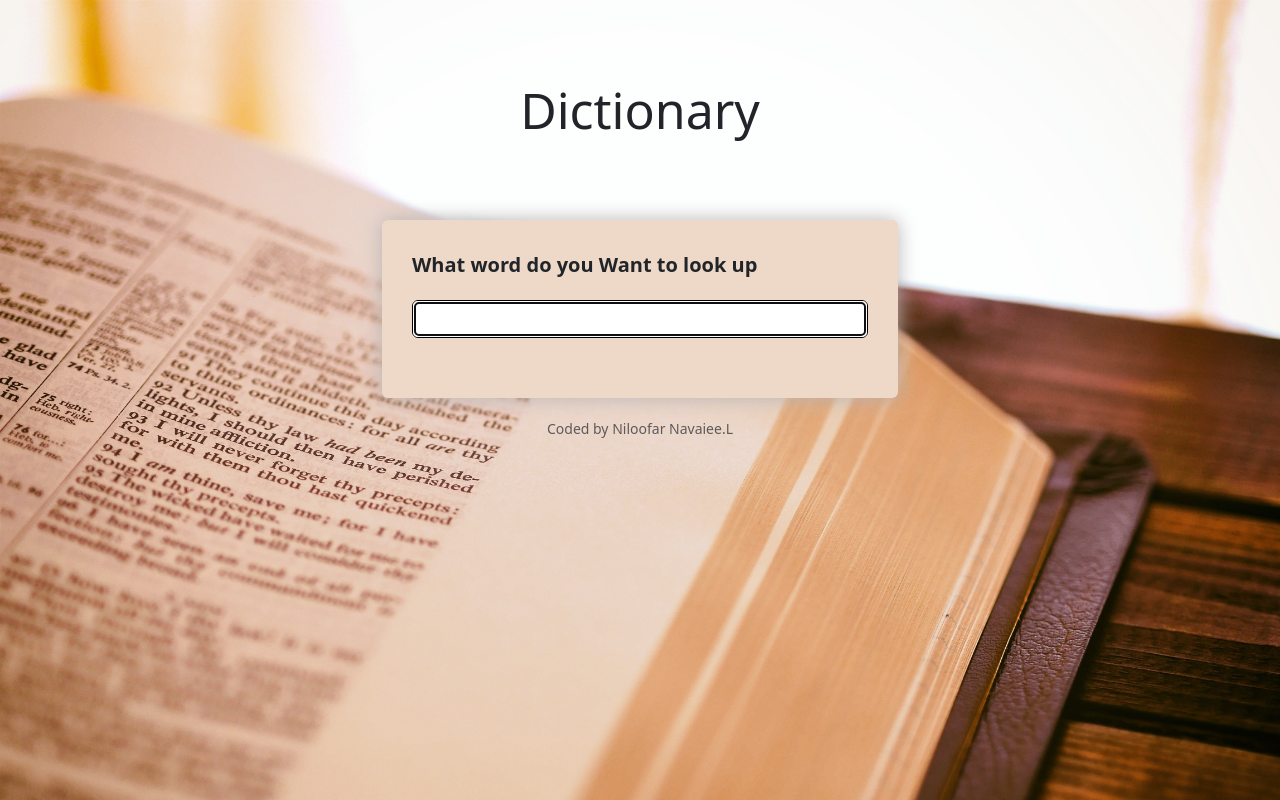
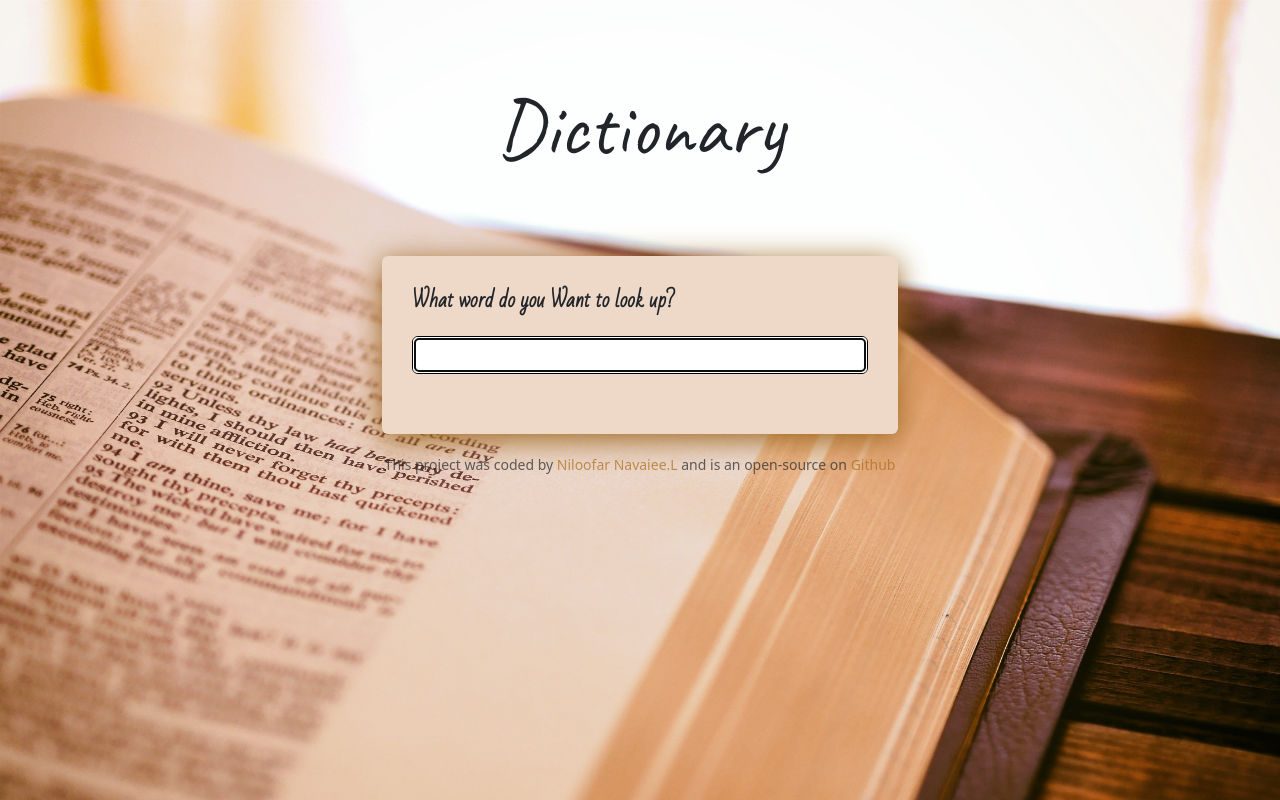
Before and after one commit to Niloo-NL/react-dictionary-app-final-project, a React (Create React App) app: page / in a window 1280 px wide. Built offline with nearby package versions, Linux system fonts and the light colour scheme.

Commit message:
Added font styles

```diff
--- a/public/index.html
+++ b/public/index.html
@@ -17,6 +17,13 @@
       crossorigin="anonymous"
     />
 
+    <link rel="preconnect" href="https://fonts.googleapis.com" />
+    <link rel="preconnect" href="https://fonts.gstatic.com" crossorigin />
+    <link
+      href="https://fonts.googleapis.com/css2?family=Bad+Script&family=Caveat&family=Nanum+Pen+Script&family=Rock+Salt&display=swap"
+      rel="stylesheet"
+    />
+
     <title>Dictionary App</title>
   </head>
   <body>
--- a/src/App.css
+++ b/src/App.css
@@ -16,7 +16,8 @@ body {
   text-align: center;
   margin-top: 80px;
   margin-bottom: 80px;
-  font-size: 50px;
+  font-size: 80px;
+  font-family: "Caveat", cursive;
 }
 
 .rhap_progress-section {
@@ -27,3 +28,8 @@ body {
   font-size: 30px;
   margin-bottom: 20px;
 }
+
+.App a {
+  text-decoration: none;
+  color: #aa6c1c;
+}
--- a/src/App.js
+++ b/src/App.js
@@ -10,7 +10,24 @@ export default function App() {
         <main>
           <Dictionary />
         </main>
-        <footer>Coded by Niloofar Navaiee.L</footer>
+        <footer>
+          This project was coded by{" "}
+          <a
+            href="https://niloofar-navaiee.netlify.app/"
+            target="_blank"
+            rel="noreferrer"
+          >
+            Niloofar Navaiee.L
+          </a>{" "}
+          and is an open-source on{" "}
+          <a
+            href="https://github.com/Niloo-NL/react-weather-app-final-Project"
+            target="_blank"
+            rel="noreferrer"
+          >
+            Github
+          </a>
+        </footer>
       </div>
     </div>
   );
--- a/src/Dictionary.css
+++ b/src/Dictionary.css
@@ -2,7 +2,7 @@ section {
   background-color: #eed8c7;
   padding: 30px;
   border-radius: 6px;
-  box-shadow: 0px 0px 20px rgb(184, 179, 179);
+  box-shadow: 0px 5px 30px #9b6319;
   margin: 20px 300px;
 }
 
@@ -18,6 +18,7 @@ input {
   margin-bottom: 20px;
   font-size: 20px;
   font-weight: bold;
+  font-family: "Bad Script", cursive;
 }
 
 form {
--- a/src/Dictionary.js
+++ b/src/Dictionary.js
@@ -26,7 +26,7 @@ export default function Dictionary() {
   return (
     <div className="dictionary">
       <section>
-        <div className="title">What word do you Want to look up</div>
+        <div className="title">What word do you Want to look up?</div>
         <form onSubmit={search}>
           <input type="search" autoFocus={true} onChange={handleChange} />
         </form>
--- a/src/Synonyms.css
+++ b/src/Synonyms.css
@@ -1,9 +1,11 @@
 .synonyms {
-  margin: 30px 0;
+  margin: 3px 0;
+  margin-bottom: 30px;
   padding: 0;
 }
 
 li {
   display: inline-block;
   padding-right: 10px;
+  font-style: italic;
 }
--- a/src/Synonyms.js
+++ b/src/Synonyms.js
@@ -6,7 +6,12 @@ export default function Synonyms(props) {
     return (
       <ul className="synonyms">
         {props.synonyms.map(function (synonym, index) {
-          return <li key={index}>{synonym}</li>;
+          return (
+            <li key={index}>
+              {synonym}
+              {" ,"}
+            </li>
+          );
         })}
       </ul>
     );
```
